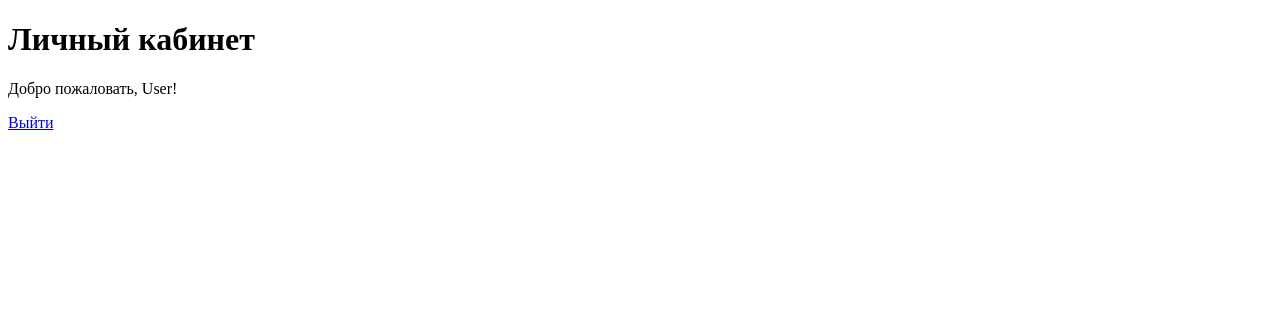
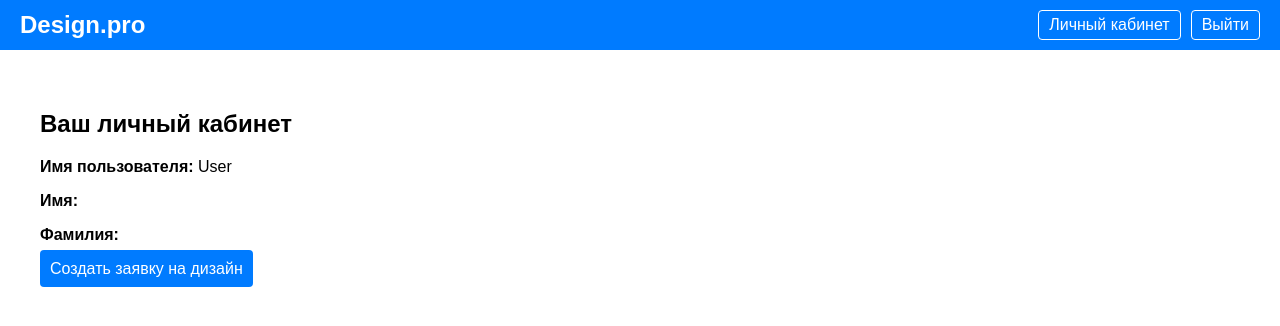
Before and after one commit to DeArtanyan/Site2.1, a Django app: page /design/profile/ in a window 1280 px wide. Shown: the top 326 px of the page. Run offline with Django 3.2, Linux system fonts and the light colour scheme; a user stored in the database is signed in.

Commit message:
vetka1.1

```diff
--- a/locallibrary/locallibrary/urls.py
+++ b/locallibrary/locallibrary/urls.py
@@ -1,9 +1,13 @@
 from django.contrib import admin
 from django.urls import path, include
 from django.views.generic import RedirectView
+from django.conf import settings
+from django.conf.urls.static import static
 
 urlpatterns = [
     path('admin/', admin.site.urls),
     path('design/', include('main.urls')),
     path('', RedirectView.as_view(url='/design/', permanent=True)),
 ]
+if settings.DEBUG:
+    urlpatterns += static(settings.MEDIA_URL, document_root=settings.MEDIA_ROOT)
--- a/locallibrary/main/static/main/style.css
+++ b/locallibrary/main/static/main/style.css
@@ -28,45 +28,97 @@ body, html {
     padding: 0;
     font-family: Arial, sans-serif;
 }
-
-.header {
-    display: flex;
-    justify-content: space-between;
-    align-items: center;
-    background-color: #007bff; /* Синий цвет */
-    padding: 10px 20px;
-    color: white;
-}
-
-.header-left, .header-center, .header-right {
-    display: flex;
-    align-items: center;
-}
-
-.header-left {
-    font-size: 24px;
-    font-weight: bold;
-}
-
-.header-center {
-    font-size: 18px;
-}
-
-.header-right .header-button {
-    color: white;
-    text-decoration: none;
-    margin-left: 15px;
-    padding: 5px 10px;
-    border: 1px solid white;
-    border-radius: 5px;
-    transition: background-color 0.3s;
-}
-
-.header-right .header-button:hover {
-    background-color: rgba(255, 255, 255, 0.2);
-}
-
 .main-content {
     padding: 20px;
     text-align: center;
 }
+.header {
+    background-color: #007bff; /* Синий цвет */
+    display: flex;
+    justify-content: space-between;
+    align-items: center;
+    padding: 10px 20px;
+    color: #ffffff;
+}
+
+.header-left .logo-link {
+    color: #ffffff;
+    font-size: 24px;
+    font-weight: bold;
+    text-decoration: none;
+}
+
+.header-right {
+    display: flex;
+    gap: 10px;
+}
+.header-button {
+    color: #ffffff;
+    background-color: transparent;
+    border: 1px solid #ffffff;
+    padding: 5px 10px;
+    border-radius: 4px;
+    text-decoration: none;
+    font-size: 16px;
+    transition: background-color 0.3s;
+}
+.header-button.create-request {
+    background-color: #007bff;
+    color: white;
+    border: none;
+    border-radius: 4px;
+    padding: 10px;
+    cursor: pointer;
+    font-size: 16px;
+    text-decoration: none;
+}
+
+.header-button.create-request:hover {
+    background-color: #0056b3;
+}
+.form-errors {
+    color: red;
+    margin-top: 10px;
+}
+
+.profile-container {
+    padding: 20px;
+    text-align: left;
+}
+
+.form-container {
+    width: 400px;
+    padding: 20px;
+    border: 1px solid #ccc;
+    border-radius: 8px;  /* Сглаженные углы */
+    background-color: #f9f9f9;  /* Светлый фон */
+    box-shadow: 0 2px 10px rgba(0, 0, 0, 0.1);  /* Тень для эффекта объема */
+}
+
+select {
+    border: 1px solid #007bff;
+    border-radius: 4px;
+    padding: 10px;
+    margin-bottom: 15px;
+    width: 100%;
+    box-sizing: border-box;
+}
+
+button {
+    background-color: #007bff;
+    color: white;
+    border: none;
+    border-radius: 4px;
+    padding: 10px;
+    cursor: pointer;
+    font-size: 16px;
+}
+
+button:hover {
+    background-color: #0056b3;
+}
+
+.form-errors {
+    color: red;
+    margin-top: 10px;
+}
--- /dev/null
+++ b/locallibrary/main/templates/main/base.html
@@ -0,0 +1,31 @@
+<!DOCTYPE html>
+<html lang="ru">
+<head>
+    <meta charset="UTF-8">
+    <title>{% block title %}Design.pro{% endblock %}</title>
+    {% load static %}
+    <link rel="stylesheet" href="{% static 'main/style.css' %}">
+</head>
+<body>
+
+    <header class="header">
+    <div class="header-left">
+        <a href="{% url 'home' %}" class="logo-link">Design.pro</a>
+    </div>
+    <div class="header-right">
+        {% if user.is_authenticated %}
+            <a href="{% url 'profile' %}" class="header-button">Личный кабинет</a>
+            <a href="{% url 'logout' %}" class="header-button">Выйти</a>
+        {% else %}
+            <a href="{% url 'login' %}" class="header-button">Личный кабинет</a>
+            <a href="{% url 'register' %}" class="header-button">Регистрация</a>
+            <a href="{% url 'login' %}" class="header-button">Вход</a>
+        {% endif %}
+    </div>
+    </header>
+
+    <main class="main-content">
+        {% block content %}{% endblock %}
+    </main>
+</body>
+</html>
--- a/locallibrary/main/templates/main/profile.html
+++ b/locallibrary/main/templates/main/profile.html
@@ -1,12 +1,14 @@
-<!DOCTYPE html>
-<html lang="en">
-<head>
-    <meta charset="UTF-8">
-    <title>Title</title>
-</head>
-<body>
-  <h1>Личный кабинет</h1>
-  <p>Добро пожаловать, {{ user.username }}!</p>
-  <a href="{% url 'logout' %}">Выйти</a>
-</body>
-</html>
+{% extends 'main/base.html' %}
+
+{% block title %}Профиль{% endblock %}
+
+{% block content %}
+<div class="profile-container">
+    <h2>Ваш личный кабинет</h2>
+    <p><strong>Имя пользователя:</strong> {{ user.username }}</p>
+    <p><strong>Имя:</strong> {{ user.first_name }}</p>
+    <p><strong>Фамилия:</strong> {{ user.last_name }}</p>
+
+    <a href="{% url 'create_request' %}" class="header-button create-request">Создать заявку на дизайн</a>
+</div>
+{% endblock %}
--- a/locallibrary/main/urls.py
+++ b/locallibrary/main/urls.py
@@ -5,7 +5,8 @@ from django.contrib.auth import views as auth_views
 urlpatterns = [
     path('', views.home, name='home'),
     path('register/', views.register, name='register'),
-    path('login/', auth_views.LoginView.as_view(template_name='main/login.html'), name='login'),
+    path('login/', views.custom_login, name='login'),
     path('logout/', auth_views.LogoutView.as_view(), name='logout'),
     path('profile/', views.profile, name='profile'),
+    path('create_request/', views.create_request, name='create_request'),
 ]
--- a/locallibrary/main/views.py
+++ b/locallibrary/main/views.py
@@ -1,23 +1,60 @@
 from django.shortcuts import render, redirect
 from django.contrib.auth.decorators import login_required
-from django.contrib.auth import login
+from django.contrib import messages
 from .forms import CustomUserCreationForm
+from django.contrib.auth import authenticate, login
+
 
 def home(request):
-    return render(request, 'main/home.html')
+    message = None
+    if request.user.is_authenticated:
+        message = "Вы успешно вошли на главную страницу."
+    return render(request, 'main/home.html', {'message': message})
+
 
 def register(request):
     if request.method == 'POST':
         form = CustomUserCreationForm(request.POST)
         if form.is_valid():
-            user = form.save()
-            login(request, user)
+            form.save()
+            messages.success(request, "Вы успешно зарегистрированы. Пожалуйста, войдите в систему.")
             return redirect('login')
     else:
         form = CustomUserCreationForm()
     return render(request, 'main/register.html', {'form': form})
 
 
+def custom_login(request):
+    if request.method == 'POST':
+        username = request.POST['username']
+        password = request.POST['password']
+        user = authenticate(request, username=username, password=password)
+        if user is not None:
+            login(request, user)
+            return redirect('home')
+        else:
+            messages.error(request, "Не правильный логин или пароль")
+    return render(request, 'main/login.html')
+
+
 @login_required
 def profile(request):
     return render(request, 'main/profile.html')
+
+
+from django.shortcuts import render, redirect
+from django.contrib.auth.decorators import login_required
+from .forms import RequestForm
+from django.contrib import messages
+
+@login_required
+def create_request(request):
+    if request.method == 'POST':
+        form = RequestForm(request.POST, request.FILES)
+        if form.is_valid():
+            form.save()
+            messages.success(request, "Заявка успешно создана!")
+            return redirect('profile')
+    else:
+        form = RequestForm()
+    return render(request, 'main/create_request.html', {'form': form})
```
Also changed, not shown: locallibrary/locallibrary/settings.py (+6 -1 lines), locallibrary/main/forms.py (+19 -0 lines), locallibrary/main/models.py (+14 -1 lines), locallibrary/main/templates/main/create_request.html (added, +38 -0 lines), locallibrary/main/templates/main/home.html (+8 -22 lines), locallibrary/main/templates/main/login.html (+16 -13 lines), locallibrary/main/templates/main/register.html (+6 -11 lines), locallibrary/db.sqlite3, locallibrary/main/migrations/0001_initial.py (added), locallibrary/media/design_requests/fly-default5682a3.png (added), locallibrary/media/design_requests/fly-default5682a3_q40PCi5.png (added).
